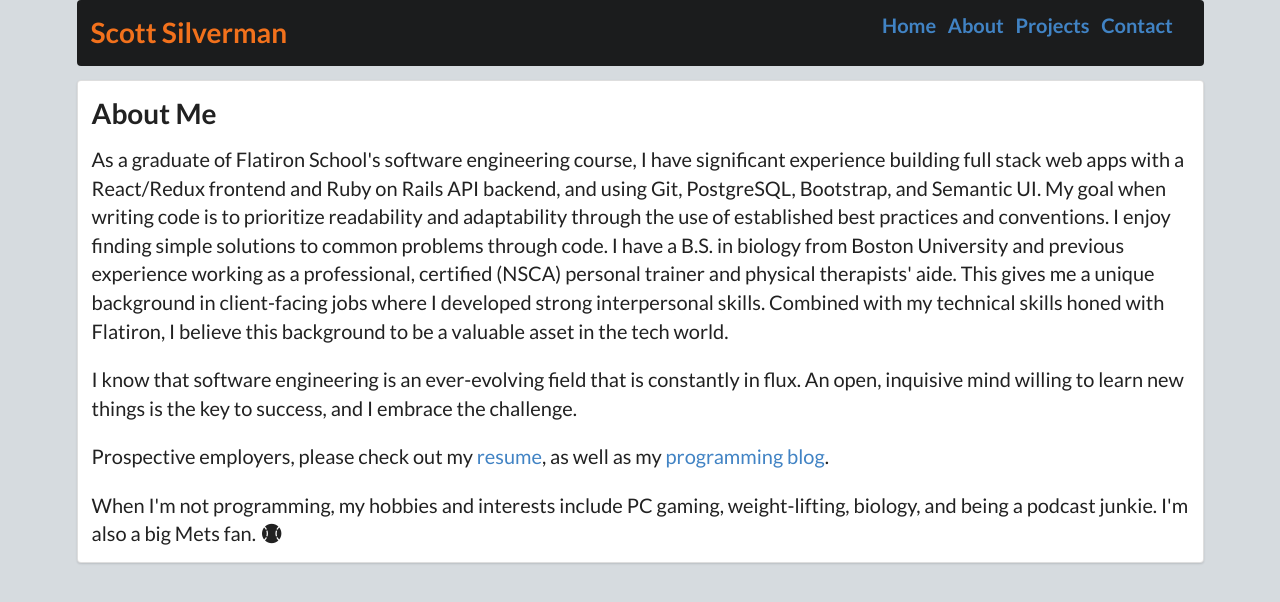
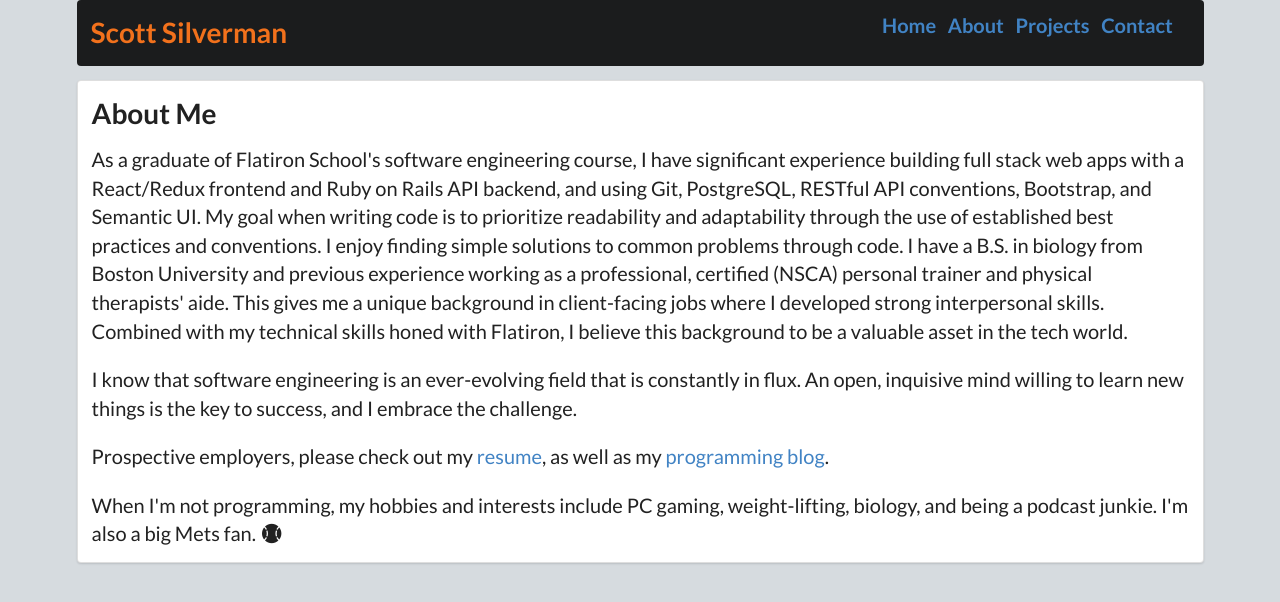
Before and after one commit to ScottMS724/my-website, a React (Create React App) app: page /about in a window 1280 px wide. Shown: the top 602 px of the page. Built offline with nearby package versions, Linux system fonts and the light colour scheme.

Commit message:
modify about content

```diff
--- a/src/components/About.js
+++ b/src/components/About.js
@@ -6,7 +6,7 @@ const About = () => {
             <h1>About Me</h1>
 
             <p className="fontsize20">As a graduate of Flatiron School's software engineering course, I have significant experience
-            building full stack web apps with a React/Redux frontend and Ruby on Rails API backend, and using Git, PostgreSQL, Bootstrap,
+            building full stack web apps with a React/Redux frontend and Ruby on Rails API backend, and using Git, PostgreSQL, RESTful API conventions, Bootstrap,
             and Semantic UI. My goal when writing code is to prioritize readability and adaptability through the use of established
             best practices and conventions. I enjoy finding simple solutions to common problems through code.
             I have a B.S. in biology from Boston University and previous experience working as a professional, certified (NSCA) personal trainer and physical therapists' aide.
```
